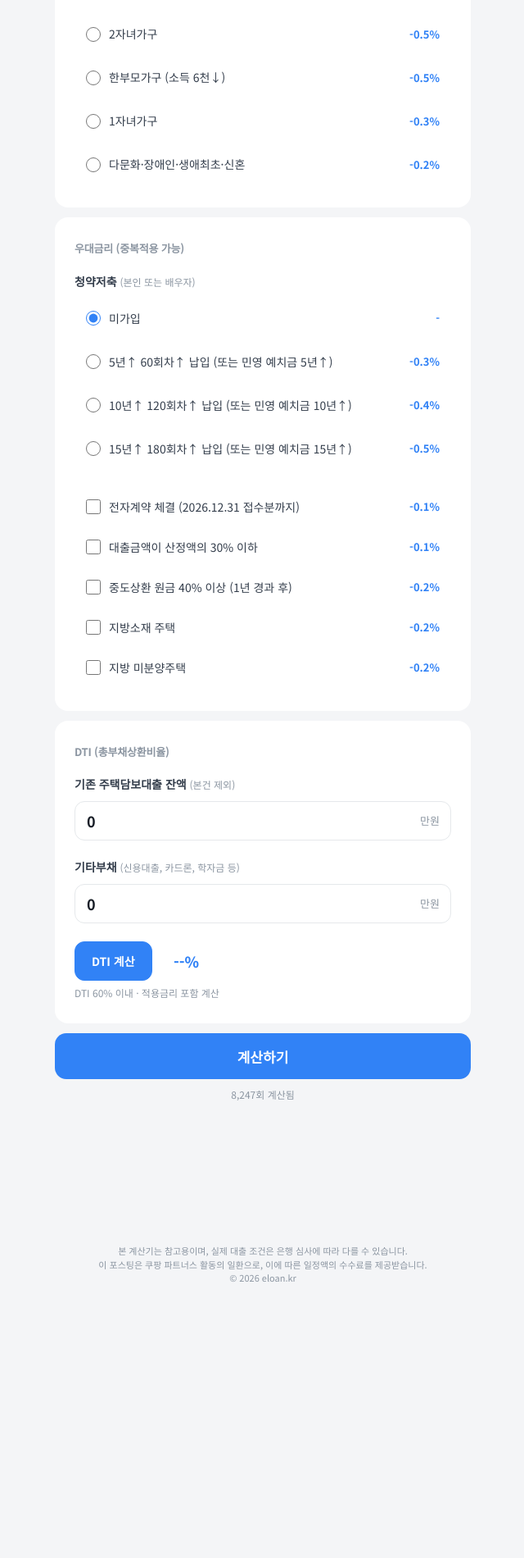
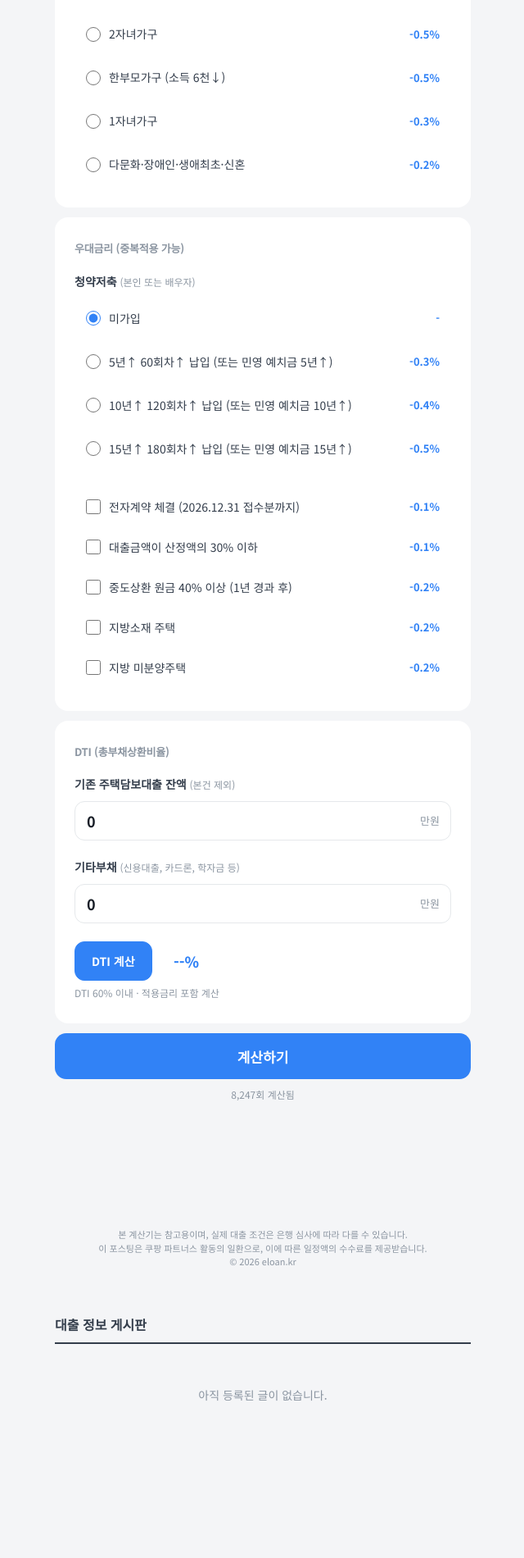
Before and after one commit to yoorimint/elaon, a Jekyll site: the page index.html, which Jekyll copies as it is, in a window 1280 px wide. Shown: the part 2161-4061 px from the top of the page at 82% size, without its empty margins (319-959 px from the left). Built offline with Jekyll 4.4.1, drawn with Linux system fonts in a browser that asks for light colours; before the commit the page ends 3860 px from its top, so only the background shows below that; grey boxes are pictures that could not be loaded.

Commit message:
footer 아래 게시판 추가 (10개씩 페이징), 대출정보 링크 수정
- index.html: footer 고지문구 밑에 게시판 섹션 추가 (posts.json 연동, 1페이지당 10개, 페이징)
- pageCalc 안의 관련글 섹션 제거 (게시판으로 이동)
- auto_writer.py, admin.html: 대출정보 링크를 blog/ → #boardSection으로 변경 (깨지는 문제 해결)

https://claude.ai/code/session_01AeScFBHDXkrZb7rEK2TTyS

```diff
--- a/admin.html
+++ b/admin.html
@@ -1151,8 +1151,8 @@ function buildPostHtml(article) {
   h.push('<' + '/style>');
   h.push('<' + '/head>');
   h.push('<body>');
-  h.push('<div class="topbar"><div class="topbar-inner"><a href="' + SITE_URL + '" class="topbar-logo">eloan.kr<span>대출 가이드<' + '/span><' + '/a><nav class="topbar-nav"><a href="' + SITE_URL + '">홈<' + '/a><a href="' + SITE_URL + '/' + BLOG_DIR + '/">대출정보<' + '/a><' + '/nav><' + '/div><' + '/div>');
-  h.push('<div class="breadcrumb"><a href="' + SITE_URL + '">홈<' + '/a><span>›<' + '/span><a href="' + SITE_URL + '/' + BLOG_DIR + '/">가이드<' + '/a><span>›<' + '/span>' + kw + '<' + '/div>');
+  h.push('<div class="topbar"><div class="topbar-inner"><a href="' + SITE_URL + '" class="topbar-logo">eloan.kr<span>대출 가이드<' + '/span><' + '/a><nav class="topbar-nav"><a href="' + SITE_URL + '">홈<' + '/a><a href="' + SITE_URL + '#boardSection">대출정보<' + '/a><' + '/nav><' + '/div><' + '/div>');
+  h.push('<div class="breadcrumb"><a href="' + SITE_URL + '">홈<' + '/a><span>›<' + '/span><a href="' + SITE_URL + '#boardSection">대출정보<' + '/a><span>›<' + '/span>' + kw + '<' + '/div>');
   h.push('<div class="article-header"><div class="article-category">' + (article.category || '대출정보') + '<' + '/div><h1>' + t + '<' + '/h1><div class="article-meta-bar"><span>' + dateStr + '<' + '/span><div class="dot"><' + '/div><span>eloan.kr<' + '/span><div class="dot"><' + '/div><span>읽는 시간 약 ' + readMin + '분<' + '/span><' + '/div><' + '/div>');
   h.push('<div class="article-layout"><article class="article-content">');
   h.push(c);
--- a/auto_writer.py
+++ b/auto_writer.py
@@ -269,8 +269,8 @@ def build_post_html(article):
 </style>
 </head>
 <body>
-<div class="topbar"><div class="topbar-inner"><a href="{SITE_URL}" class="topbar-logo">eloan.kr<span>대출 가이드</span></a><nav class="topbar-nav"><a href="{SITE_URL}">홈</a><a href="{SITE_URL}/{BLOG_DIR}/">대출정보</a></nav></div></div>
-<div class="breadcrumb"><a href="{SITE_URL}">홈</a><span>›</span><a href="{SITE_URL}/{BLOG_DIR}/">대출정보</a><span>›</span>{kw}</div>
+<div class="topbar"><div class="topbar-inner"><a href="{SITE_URL}" class="topbar-logo">eloan.kr<span>대출 가이드</span></a><nav class="topbar-nav"><a href="{SITE_URL}">홈</a><a href="{SITE_URL}#boardSection">대출정보</a></nav></div></div>
+<div class="breadcrumb"><a href="{SITE_URL}">홈</a><span>›</span><a href="{SITE_URL}#boardSection">대출정보</a><span>›</span>{kw}</div>
 <div class="article-header"><div class="article-category">{article.get('category', '대출정보')}</div><h1>{t}</h1><div class="article-meta-bar"><span>{date_str}</span><div class="dot"></div><span>eloan.kr</span><div class="dot"></div><span>읽는 시간 약 {read_min}분</span></div></div>
 <div class="article-layout"><article class="article-content">
 {c}
--- a/index.html
+++ b/index.html
@@ -111,14 +111,19 @@ body{font-family:'Noto Sans KR',-apple-system,sans-serif;background:#F4F5F7;colo
 
 .footer{text-align:center;padding:32px 0;font-size:11px;color:#8B95A1}
 
-.posts-section{margin-top:20px;padding:0}
-.posts-title{font-size:15px;font-weight:700;color:#333D4B;margin-bottom:12px;padding-left:4px}
-.post-list{list-style:none;padding:0;margin:0}
-.post-item{display:block;padding:12px 14px;margin-bottom:8px;background:#fff;border:1px solid #E5E8EB;border-radius:10px;text-decoration:none;transition:border-color .15s}
-.post-item:hover{border-color:#3182F6}
-.post-item-title{font-size:13px;font-weight:600;color:#333D4B;line-height:1.4}
-.post-item-meta{font-size:11px;color:#8B95A1;margin-top:4px}
-.post-item-tag{display:inline-block;font-size:10px;color:#3182F6;background:#EBF5FF;padding:1px 6px;border-radius:3px;margin-right:4px}
+.board-section{margin-top:24px;padding:0 0 32px}
+.board-title{font-size:16px;font-weight:700;color:#333D4B;margin-bottom:12px;padding-bottom:10px;border-bottom:2px solid #333D4B}
+.board-list{margin:0;padding:0}
+.board-row{display:flex;align-items:center;padding:12px 8px;border-bottom:1px solid #E5E8EB;text-decoration:none;transition:background .1s}
+.board-row:hover{background:#F8F9FA}
+.board-row-cat{flex-shrink:0;font-size:11px;font-weight:600;color:#3182F6;background:#EBF5FF;padding:2px 8px;border-radius:4px;margin-right:10px}
+.board-row-title{flex:1;font-size:14px;font-weight:600;color:#333D4B;line-height:1.4;overflow:hidden;text-overflow:ellipsis;white-space:nowrap}
+.board-row-date{flex-shrink:0;font-size:12px;color:#8B95A1;margin-left:10px}
+.board-paging{display:flex;justify-content:center;gap:6px;margin-top:16px}
+.board-page{min-width:32px;height:32px;display:flex;align-items:center;justify-content:center;border:1px solid #E5E8EB;border-radius:6px;font-size:13px;color:#333D4B;background:#fff;cursor:pointer;text-decoration:none}
+.board-page:hover{border-color:#3182F6;color:#3182F6}
+.board-page.active{background:#3182F6;color:#fff;border-color:#3182F6}
+.board-empty{text-align:center;padding:40px 0;color:#8B95A1;font-size:14px}
 
 .row-group{display:flex;gap:12px;align-items:flex-start}
 .row-item{flex:1;min-width:0}
@@ -500,8 +505,6 @@ body{font-family:'Noto Sans KR',-apple-system,sans-serif;background:#F4F5F7;colo
 <iframe src="https://ads-partners.coupang.com/widgets.html?id=976950&template=carousel&trackingCode=AF0866991&subId=&width=320&height=100&tsource=" width="320" height="100" frameborder="0" scrolling="no" referrerpolicy="unsafe-url" browsingtopics></iframe>
 </div>
 
-<div class="posts-section" id="postsSection"></div>
-
 </div><!-- /pageCalc -->
 
 <div id="guideDidimdol" class="page">
@@ -792,6 +795,12 @@ body{font-family:'Noto Sans KR',-apple-system,sans-serif;background:#F4F5F7;colo
   &copy; 2026 eloan.kr
 </div>
 
+<div id="boardSection" class="board-section">
+  <div class="board-title">대출 정보 게시판</div>
+  <div id="boardList" class="board-list"></div>
+  <div id="boardPaging" class="board-paging"></div>
+</div>
+
 </div>
 
 <script>
@@ -1032,25 +1041,43 @@ function addCount(){
   document.getElementById('calcCount').textContent=total.toLocaleString();
 }
 
-// 관련글 로드
+// 게시판 로드
+var boardPosts=[];
+var boardPage=1;
+var boardPerPage=10;
+function renderBoard(page){
+  boardPage=page;
+  var list=document.getElementById('boardList');
+  var paging=document.getElementById('boardPaging');
+  if(!boardPosts.length){list.innerHTML='<div class="board-empty">아직 등록된 글이 없습니다.</div>';paging.innerHTML='';return;}
+  var total=Math.ceil(boardPosts.length/boardPerPage);
+  var start=(page-1)*boardPerPage;
+  var end=Math.min(start+boardPerPage,boardPosts.length);
+  var html='';
+  for(var i=start;i<end;i++){
+    var p=boardPosts[i];
+    html+='<a class="board-row" href="blog/'+p.slug+'.html">'
+      +'<span class="board-row-cat">'+(p.category||'대출')+'</span>'
+      +'<span class="board-row-title">'+p.title+'</span>'
+      +'<span class="board-row-date">'+(p.date||'')+'</span>'
+      +'</a>';
+  }
+  list.innerHTML=html;
+  var ph='';
+  if(total>1){
+    if(page>1)ph+='<a class="board-page" onclick="renderBoard('+(page-1)+');return false;" href="#">‹</a>';
+    for(var j=1;j<=total;j++){
+      ph+='<a class="board-page'+(j===page?' active':'')+'" onclick="renderBoard('+j+');return false;" href="#">'+j+'</a>';
+    }
+    if(page<total)ph+='<a class="board-page" onclick="renderBoard('+(page+1)+');return false;" href="#">›</a>';
+  }
+  paging.innerHTML=ph;
+}
 (function(){
   fetch('blog/posts.json').then(function(r){return r.json()}).then(function(posts){
-    if(!posts||!posts.length)return;
-    var sec=document.getElementById('postsSection');
-    var max=5;
-    var html='<div class="posts-title">관련 대출정보</div><div class="post-list">';
-    for(var i=0;i<Math.min(posts.length,max);i++){
-      var p=posts[i];
-      var tags='';
-      if(p.tags){for(var j=0;j<Math.min(p.tags.length,2);j++){tags+='<span class="post-item-tag">'+p.tags[j]+'</span>';}}
-      html+='<a class="post-item" href="blog/'+p.slug+'.html">'
-        +'<div class="post-item-title">'+p.title+'</div>'
-        +'<div class="post-item-meta">'+tags+p.date+'</div>'
-        +'</a>';
-    }
-    html+='</div>';
-    sec.innerHTML=html;
-  }).catch(function(){});
+    boardPosts=posts||[];
+    renderBoard(1);
+  }).catch(function(){renderBoard(1);});
 })();
 </script>
 </body>
```
